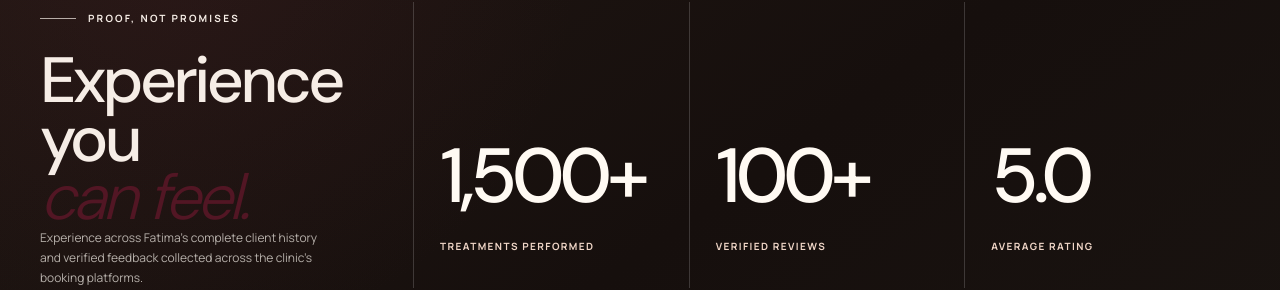
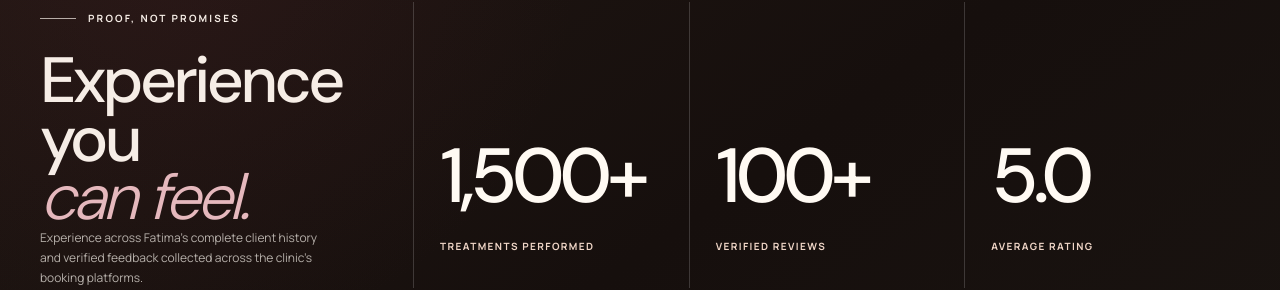
Before and after one commit to khany98-debug/injectox-clinic, a Next.js app: page / in a window 1280 px wide. Shown: the part 6860-7150 px from the top of the page. Built offline with nearby package versions, Linux system fonts and the light colour scheme.

Commit message:
Match stats accent colour

```diff
--- a/src/app/globals.css
+++ b/src/app/globals.css
@@ -3014,6 +3014,10 @@ h2 em,
     linear-gradient(145deg, #211713 0%, #160f0d 58%, #191310 100%);
 }
 
+.stats-heading h2 em {
+  color: #e5b8bd;
+}
+
 /* Concern markers pair a quiet visual cue with the existing sequence number. */
 .concern-card .concern-card-kicker {
   width: max-content;
```
